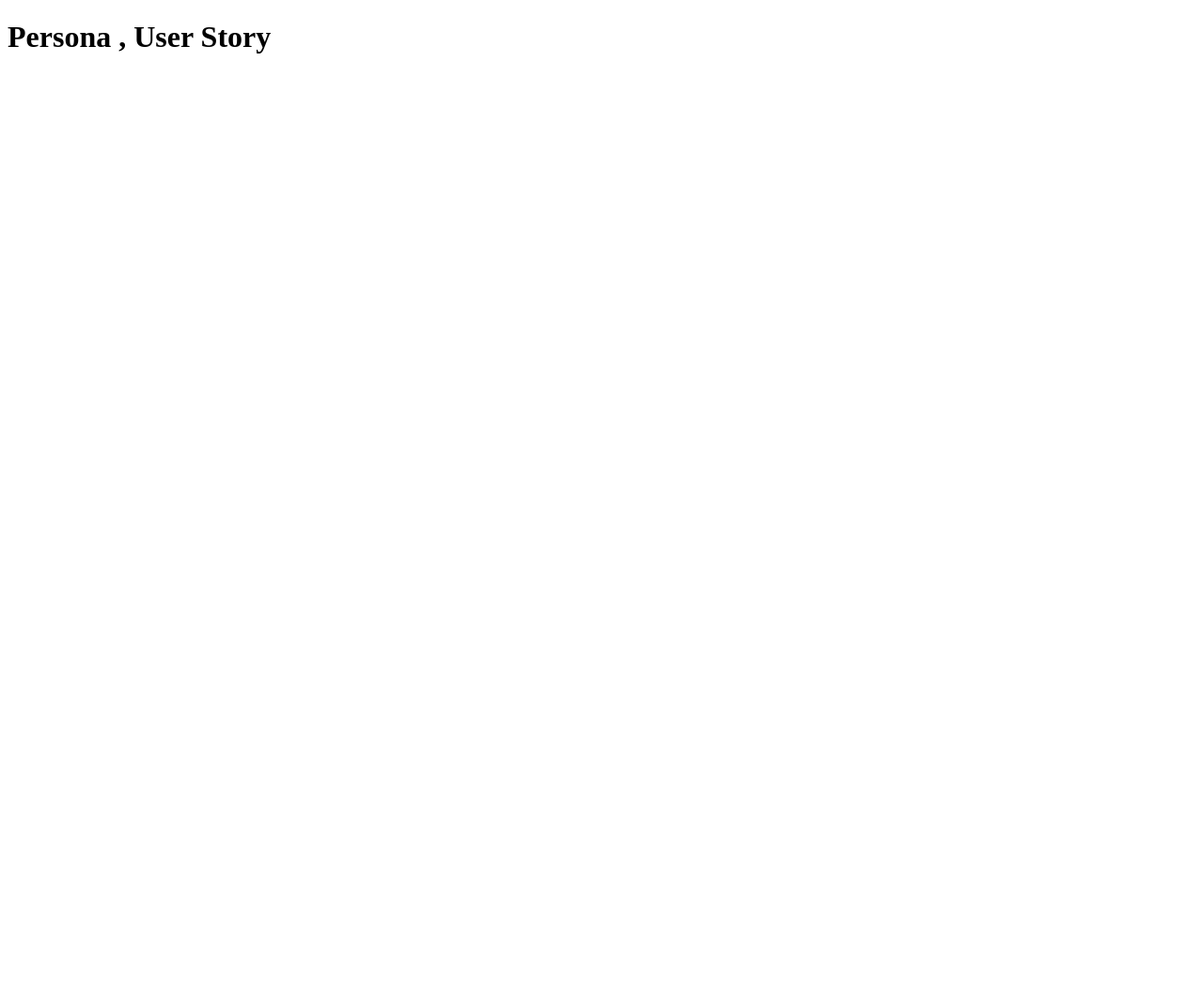
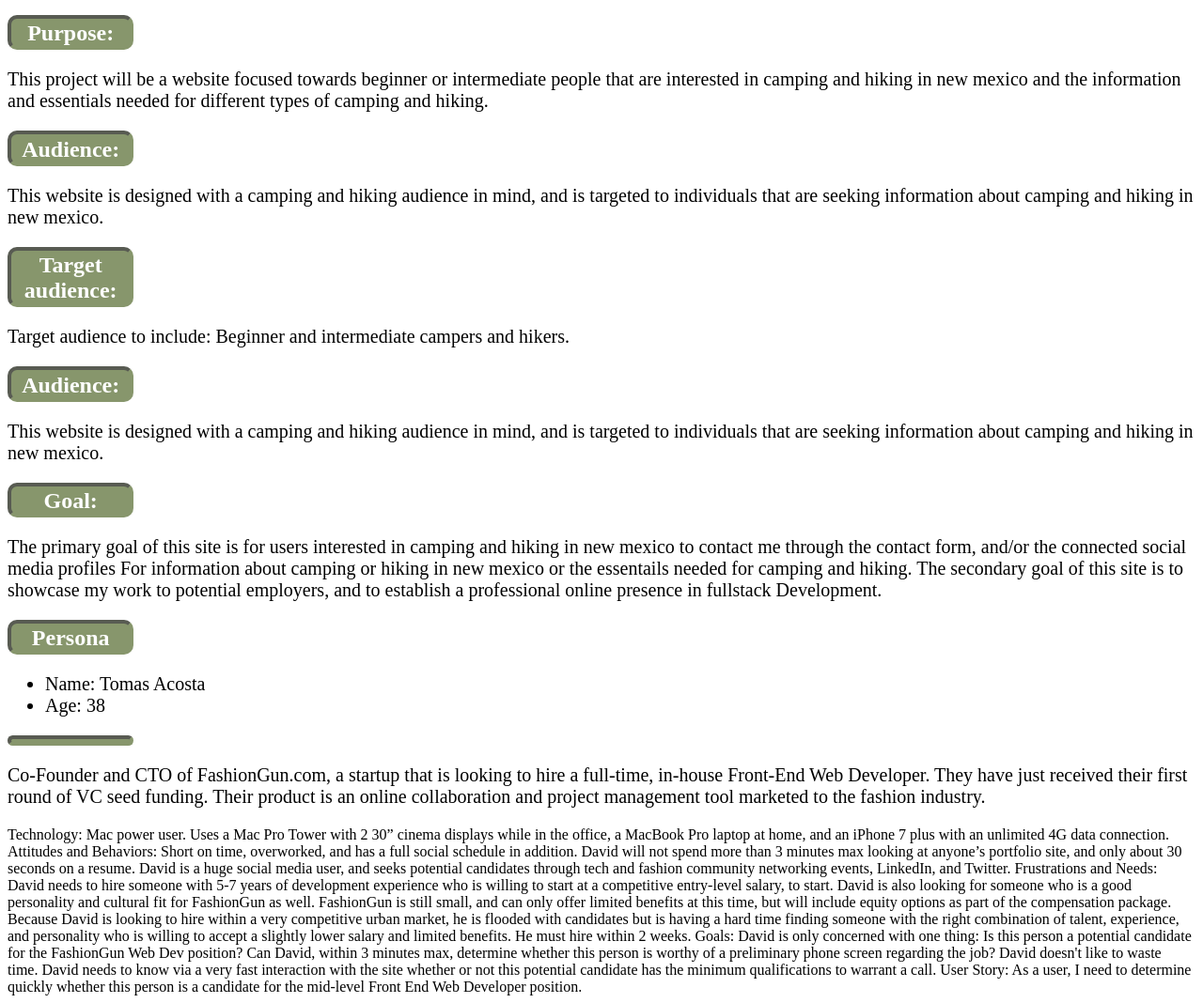
Before and after one commit to Nicholas-Acosta-Storie/my-pwp-Nicholas-Acosta-storie, a plain HTML site: page public-html/Documentation/milestone-1.html in a window 1280 px wide. Shown: the whole page at 94% size. Before the commit the page ends 800 px from the top, so only its background shows below. Drawn offline with Linux system fonts and the light colour scheme.

Commit message:
first changes to pwp

```diff
--- a/public-html/Documentation/milestone-1.html
+++ b/public-html/Documentation/milestone-1.html
@@ -2,12 +2,103 @@
 <html lang="en">
 <head>
     <meta charset="UTF-8">
-    <title> My pwp TEST </title>
+    <title>My-PWP-Nicholas-Acosta-Storie</title>
+    <link rel="stylesheet" href="style.css" type="text/css" />
+</head>
+<body>
+<div>
+    <header>
+    <div>
+
+    </div>
+    </header>
+</div>
+
+<section1>
+    <div>
+        <h1 class="Purpose">Purpose:</h1>
+        <p>This project will be a website focused towards beginner or intermediate people that are interested in camping and hiking in new mexico
+            and the information and essentials needed for different types of camping and hiking.</p>
+    </div>
+</section1>
+
+<section1>
+    <div>
+        <h1 class="Audience">Audience:</h1>
+        <p>This website is designed with a camping and hiking audience in mind, and is
+            targeted to individuals that are seeking information about camping and hiking in new mexico.</p>
+    </div>
+</section1>
+
+<section2>
+    <div>
+        <h1 class="Target Audience">Target audience:</h1>
+        <p>Target audience to include: Beginner and intermediate campers and hikers.</p>
+    </div>
+</section2>
+
+<section3>
+    <div>
+        <h1 class="Audience">Audience:</h1>
+        <p>This website is designed with a camping and hiking audience in mind, and is
+            targeted to individuals that are seeking information about camping and hiking in new mexico.</p>
+    </div>
+</section3>
+
+<section4>
+    <div>
+        <h1 class="Goal">Goal:</h1>
+        <p>The primary goal of this site is for users interested in camping and hiking in new mexico to
+            contact me through the contact form, and/or the connected social media profiles For information about camping or hiking in new mexico or the
+            essentails needed for camping and hiking.
+            The secondary goal of this site is to showcase my work to potential employers, and to establish a professional online presence in fullstack Development.</p>
+    </div>
+</section4>
+
+<section5>
+    <div>
+        <h1 class="Persona">Persona</h1>
+        <ul>
+            <li>Name: Tomas Acosta</li>
+            <li>Age: 38</li>
+        </ul>
+    </div>
+</section5>
+
+<section5>
+    <div>
+        <h1 class="Profession:"></h1>
+        <p>Co-Founder and CTO of FashionGun.com, a startup that is looking to hire a full-time, in-house Front-End Web Developer.
+            They have just received their first round of VC seed funding.
+            Their product is an online collaboration and project management tool marketed to the fashion industry.</p>
+    </div>
+</section5>
 
 
-
-</head>
-<body>
-<h1> Persona , User Story </h1>
+    Technology: Mac power user. Uses a Mac Pro Tower with 2 30” cinema displays while in the office,
+    a MacBook Pro laptop at home, and an iPhone 7 plus with an unlimited 4G data connection.
+    </p2>
+    <p3>
+    Attitudes and Behaviors: Short on time, overworked, and has a full social schedule in addition.
+    David will not spend more than 3 minutes max looking at anyone’s portfolio site, and only about 30 seconds on a resume.
+    David is a huge social media user, and seeks potential candidates through tech and fashion community networking events, LinkedIn, and Twitter.
+    </p3>
+    <p4>
+    Frustrations and Needs: David needs to hire someone with 5-7 years of development experience who is willing to start at a competitive entry-level salary, to start.
+    David is also looking for someone who is a good personality and cultural fit for FashionGun as well. FashionGun is still small, and can only offer limited benefits at this time,
+    but will include equity options as part of the compensation package.
+    Because David is looking to hire within a very competitive urban market,
+    he is flooded with candidates but is having a hard time finding someone with the right combination of talent, experience,
+    and personality who is willing to accept a slightly lower salary and limited benefits. He must hire within 2 weeks.
+    </p4>
+    <p5>
+    Goals: David is only concerned with one thing: Is this person a potential candidate for the FashionGun Web Dev position?
+    Can David, within 3 minutes max, determine whether this person is worthy of a preliminary phone screen regarding the job?
+    David doesn't like to waste time. David needs to know via a very fast interaction with the
+    site whether or not this potential candidate has the minimum qualifications to warrant a call.
+    </p5>
+</h4>
+    User Story: As a user, I need to determine quickly whether this person is a
+    candidate for the mid-level Front End Web Developer position.</h1>
 </body>
 </html>
--- /dev/null
+++ b/public-html/Documentation/style.css
@@ -0,0 +1,25 @@
+html {
+    background-color: white;
+}
+
+h1 {
+    background-color: #556B2F;
+    opacity: 0.7;
+    width: 10%;
+    border-radius: 10px;
+    border: 4px #556B2F;
+    font-family: "Arial Rounded MT Bold";
+    font-size: 150%;
+    text-align: center;
+    color: white;
+    border-style: inset;
+    padding-top: .1em;
+}
+
+p {
+    font-size: 125%;
+}
+
+ul {
+    font-size: 125%;
+}
```
